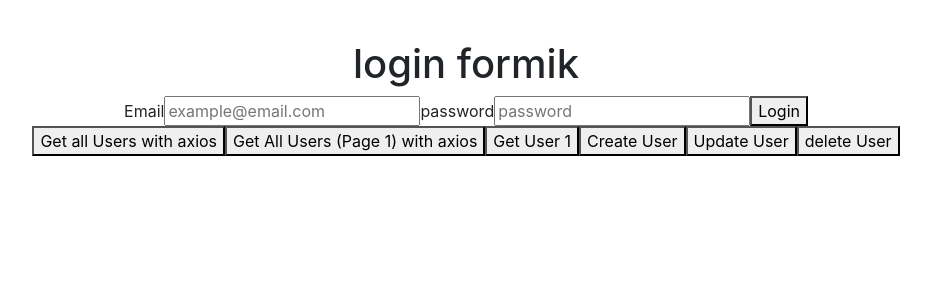
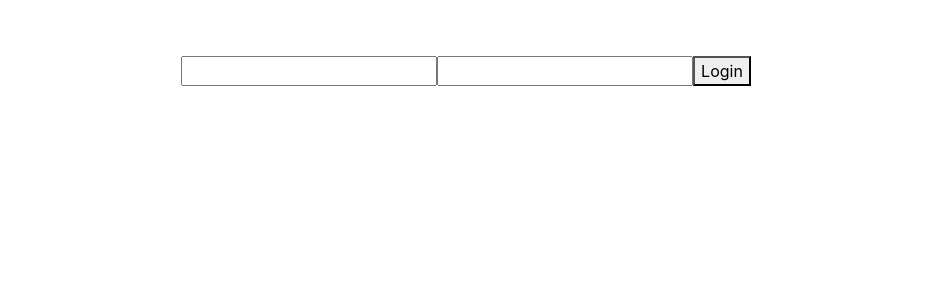
Before and after one commit to latinogan/curso-react, a React (Create React App) app in the folder hola-mundo/: page / in a window 1280 px wide. Shown: the top 300 px of the page, without its empty margins (174-1105 px from the left). Built offline with nearby package versions, Linux system fonts and the light colour scheme.

Commit message:
exercise diference between UseReducer and useState

```diff
--- a/hola-mundo/src/App.js
+++ b/hola-mundo/src/App.js
@@ -16,6 +16,8 @@ import RegisterFormik from "./components/pure/forms/registerFormik"
 import  Fetchexample from "./components/pure/FetchExample"
 import AxiosExample from "./components/pure/AxiosExample"
 import  Axioscrudexample from "./components/pure/AxiosCRUDExample"
+import  LoginUseState from "./components/LoginUseState"
+import  LoginUseReducer from "./components/LoginUseReducer"
 
 
 
@@ -71,7 +73,9 @@ function App() {
 {/*<AxiosExample></AxiosExample>*/}
 
 
-    <Axioscrudexample></Axioscrudexample>
+  {/* <Axioscrudexample></Axioscrudexample>*/}
+ {/* <LoginUseState></LoginUseState>*/}
+ <LoginUseReducer></LoginUseReducer>
 
     </div>
   );
--- /dev/null
+++ b/hola-mundo/src/components/LoginUseReducer.jsx
@@ -0,0 +1,160 @@
+import React ,{useReducer} from "react";
+
+
+//Actions
+const FIELD= "FIELD";
+const LOGIN="LOGIN"
+const SUCCESS ="SUCCESS";
+const ERROR= "ERROR"
+const LOGOUT ="LOGOUT"
+
+
+
+//INITIAL STATE
+const  initialState ={
+    username : " ",
+    password: " ",
+    error : " ",
+    isLoading : false,
+    isLoggedIn: false
+}
+
+const loginReducer =(state ,action) =>{
+    switch (action.type) {
+        case FIELD:
+            return {
+                ... state ,
+                [action.fieldName]: action.payload
+            }
+
+            case LOGIN:
+                return {
+                    ...state ,
+                    error: " ",
+                    isLoading : true,
+
+                }
+
+            case SUCCESS:
+                return {
+                    ...state ,
+                    error: " ",
+                    isLoading : false,
+                    isLoggedIn : true
+                }
+                case ERROR:
+                    return {
+                        ...state ,
+                        error: "Invalid Username or Password: ",
+                        isLoading : false,
+                        isLoggedIn : false ,
+                        username: " ",
+                        password: " "
+                    }
+                    case LOGOUT:
+                        return {
+                            ...state ,
+                            isLoggedIn : false ,
+                        }
+
+        default:
+            break;
+    }
+}
+
+
+
+
+const LoginUseReducer= () => {
+    const [state, dispatch] = useReducer(loginReducer,initialState);
+
+    //obtain all variables from state
+
+    const { username,password,error,isLoading,isLoggedIn}=state
+
+    // Submit
+    const submit = async (e) => {
+        e.preventDefault();
+        //DISPACH LOGIN
+        dispatch({type:LOGIN})
+
+        try {
+            await function login({username,password}){
+                new Promise((resolve, reject) => {
+                    setTimeout(() => {
+                    if(username ==="admin" && password ==="admin"){
+                        resolve ();
+                    }else {
+                        reject()
+                    }
+                },2000);
+            })
+
+            }
+            dispatch({type:SUCCESS})
+
+        } catch (error) {
+            dispatch({type:ERROR})
+
+
+        }
+    }
+    const logout =() =>{
+        dispatch({type: LOGOUT})
+
+    }
+
+    return (
+        <div className="app">
+        <div>
+            {
+                isLoggedIn ? (
+                    <div>
+                    <h1>Welcome {username}</h1>
+                    <button onClick= {logout}>
+                            LogOut
+                    </button>
+                    </div>
+
+                ) :
+                (
+                    <form onSubmit={submit}>
+                    {
+                        error && <p style= {{color:"tomato"}}>{error}</p>
+                    }
+                    <input
+                        type="text"
+                        placeholder='UserName'
+                        value={username}
+                        onChange={(e)=>
+                        dispatch({type : FIELD, fieldName:"username",payload: e.currentTarget.value})
+                        }
+                    />
+                    <input
+                        type="text"
+                        placeholder='password'
+                        value={password}
+                        onChange={(e)=>
+                            dispatch({type : FIELD, fieldName:"password",payload: e.currentTarget.value})
+
+                        }
+                    />
+
+                    <button type="submit">
+                        {
+                            isLoading ?"Loggin...":"Login"
+                        }
+                    </button>
+
+                    </form>
+                )
+            }
+        </div>
+
+        </div>
+    );
+
+
+
+}
+export default LoginUseReducer;
--- /dev/null
+++ b/hola-mundo/src/components/LoginUseState.jsx
@@ -0,0 +1,90 @@
+import React ,{useState} from 'react';
+
+const LoginUseState = () => {
+
+const [username, setusername] = useState(" ");
+const [password,setpassword] = useState(" ");
+const [isloading,setisloading] = useState(false);
+const [error, seterror] = useState(" ");
+const [isLoggedIn,setisLoggedIn] = useState(false);
+
+const submit = async (e) => {
+    e.preventDefault();
+    seterror(" ");
+    setisloading (true);
+    try {
+        await function login({username,password}){
+            new Promise((resolve, reject) => {
+                setTimeout(() => {
+                if(username ==="admin" && password ==="admin"){
+                    resolve ();
+                }else {
+                    reject()
+                }
+            },2000);
+        })
+
+        }
+        setisLoggedIn(true);
+        setisloading(false)
+    } catch (error) {
+        seterror(`Invalid Username or Password: ${error}`);
+        setisloading(false);
+        setusername(" ");
+        setpassword(" ");
+
+    }
+}
+
+const logout =()=>{
+    setisLoggedIn(false);
+    setisloading(false)
+}
+
+    return (
+        <div className="app">
+        <div>
+            {
+                isLoggedIn ? (
+                    <div>
+                    <h1>Welcome {username}</h1>
+                    <button onClick= {logout}>
+                            LogOut
+                    </button>
+                    </div>
+
+                ) :
+                (
+                    <form onSubmit={submit}>
+                    {
+                        error && <p style= {{color:"tomato"}}>{error}</p>
+                    }
+                    <input
+                        type="text"
+                        placeholder='UserName'
+                        value={username}
+                        onChange={(e)=>setusername(e.currentTarget.value)}
+                    />
+                    <input
+                        type="text"
+                        placeholder='password'
+                        value={password}
+                        onChange={(e)=>setpassword(e.currentTarget.value)}
+                    />
+
+                    <button type="submit">
+                        {
+                            isloading ?"Loggin...":"Login"
+                        }
+                    </button>
+
+                    </form>
+                )
+            }
+        </div>
+
+        </div>
+    );
+}
+
+export default LoginUseState;
--- a/hola-mundo/src/services/axiosCRUDServices.js
+++ b/hola-mundo/src/services/axiosCRUDServices.js
@@ -44,7 +44,6 @@ export const  createUser=(name,job) =>{
 //todo Update user
 export const  updateUser=(id,name,job) =>{
     let body={
-
         name:name,
         job:job
     }
```
